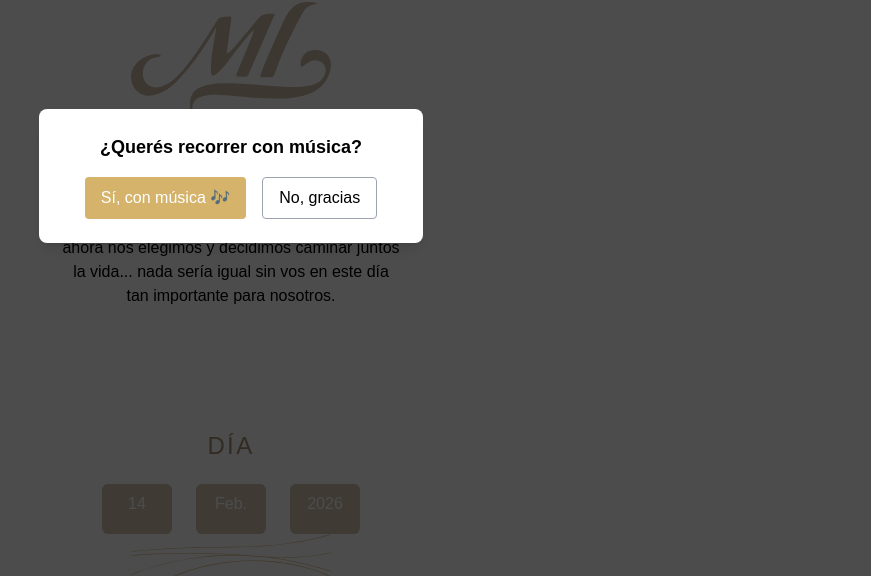
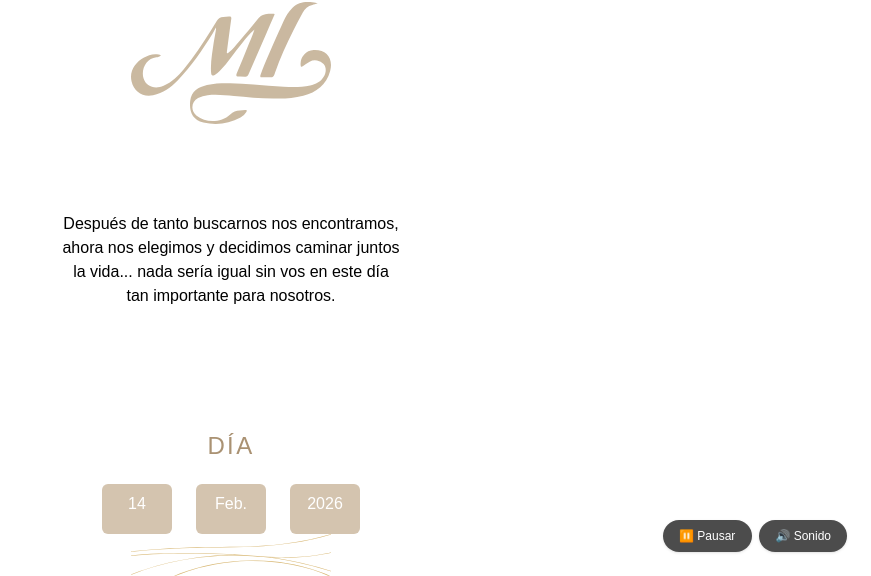
Before and after one commit to JonathanGrauberg/preinvitacion-male-lea, a Next.js app: page / in a window 1280 px wide. Shown: the part 224-800 px from the top of the page, without its empty margins (409-1280 px from the left). Built offline with nearby package versions, Linux system fonts and the light colour scheme.

Commit message:
prueba sonido con modal

```diff
--- a/src/app/page.tsx
+++ b/src/app/page.tsx
@@ -1,8 +1,7 @@
 'use client'
 import { Playfair_Display } from 'next/font/google'
 import { Great_Vibes } from 'next/font/google'
-import { useRef, useState } from 'react'
-import CalendarButton from '../../components/CalendarButton'
+import { useRef, useState, useEffect } from 'react'
 import ConfirmButton from '../../components/ConfirmButton'
 import SuggestSongButton from '../../components/SuggestSongButton'
 import InfoButton from '../../components/InfoButton'
@@ -16,82 +15,136 @@ const greatVibes = Great_Vibes({ subsets: ['latin'], weight: '400' })
 
 export default function Home() {
   const [showVestimentaText, setShowVestimentaText] = useState(false)
+
+  // === AUDIO ===
+  const audioRef = useRef<HTMLAudioElement | null>(null)
+  const [muted, setMuted] = useState(true)
   const [isPlaying, setIsPlaying] = useState(false)
-  const [showMusicModal, setShowMusicModal] = useState(true)
+  const [showTapHint, setShowTapHint] = useState(true)
 
-  const audioRef = useRef<HTMLAudioElement>(null)
+  useEffect(() => {
+    // Crear el elemento de audio una sola vez
+    const el = new Audio('/musica/audioboda.MP3')
+    el.loop = true
+    el.preload = 'auto'
+    el.muted = true          // iOS permite autoplay solo si está muted
+    // playsInline ayuda en iOS (para <video>), pero dejamos el flag por compat:
+    ;(el as any).playsInline = true
 
-  const handlePlay = async () => {
-    const el = audioRef.current
-    if (!el) return
+    audioRef.current = el
 
-    try {
-      // Mute/unmute y play en un solo try/catch.
-      // iOS a veces necesita una interacción para que esto funcione.
-      el.muted = false
-      el.volume = 1
-      await el.play()
-      setIsPlaying(true)
-      setShowMusicModal(false)
-    } catch (err) {
-      console.error("Error al intentar reproducir el audio:", err)
-      // Si el play falla, el modal se mantiene abierto
-      // para darle otra oportunidad al usuario.
+    // Intento de autoplay (muted)
+    el.play()
+      .then(() => {
+        setIsPlaying(true)
+      })
+      .catch(() => {
+        // Si ni siquiera puede reproducir en muted (raro), mostramos botón
+        setIsPlaying(false)
+      })
+
+    // Al cambiar de pestaña y volver, reintentar
+    const onVisibility = () => {
+      if (document.visibilityState === 'visible' && audioRef.current && isPlaying) {
+        audioRef.current.play().catch(() => {})
+      }
+    }
+    document.addEventListener('visibilitychange', onVisibility)
+
+    return () => {
+      document.removeEventListener('visibilitychange', onVisibility)
+      el.pause()
+      el.src = ''
+      audioRef.current = null
+    }
+  }, []) // solo al montar
+
+  // Habilita el sonido al primer gesto
+  useEffect(() => {
+    const enableSound = () => {
+      if (!audioRef.current) return
+      if (!isPlaying) {
+        audioRef.current.play().catch(() => {})
+        setIsPlaying(true)
+      }
+      // Fade-in suave del volumen
+      audioRef.current.muted = false
+      setMuted(false)
+      setShowTapHint(false)
+
+      // Quitamos listeners después del primer gesto
+      window.removeEventListener('pointerdown', enableSound)
+      window.removeEventListener('keydown', enableSound)
+      window.removeEventListener('touchend', enableSound)
+      window.removeEventListener('scroll', enableSound, { capture: true } as any)
+    }
+
+    // Cualquier gesto cuenta
+    window.addEventListener('pointerdown', enableSound, { once: true })
+    window.addEventListener('keydown', enableSound, { once: true })
+    window.addEventListener('touchend', enableSound, { once: true })
+    // En algunos navegadores, el primer scroll también vale como gesto
+    window.addEventListener('scroll', enableSound, { capture: true, once: true })
+
+    return () => {
+      window.removeEventListener('pointerdown', enableSound)
+      window.removeEventListener('keydown', enableSound)
+      window.removeEventListener('touchend', enableSound)
+      window.removeEventListener('scroll', enableSound, { capture: true } as any)
+    }
+  }, [isPlaying])
+
+  const togglePlay = async () => {
+    if (!audioRef.current) return
+    if (isPlaying) {
+      audioRef.current.pause()
+      setIsPlaying(false)
+    } else {
+      try {
+        await audioRef.current.play()
+        setIsPlaying(true)
+      } catch {}
     }
   }
 
-  const handlePlayFallback = () => {
-    handlePlay()
-    // El fallback oculta el modal si el play es exitoso
-    // y lo muestra de nuevo si falla (se maneja en el catch).
+  const toggleMute = () => {
+    if (!audioRef.current) return
+    audioRef.current.muted = !audioRef.current.muted
+    setMuted(audioRef.current.muted)
+    if (!audioRef.current.muted && !isPlaying) {
+      audioRef.current.play().catch(() => {})
+      setIsPlaying(true)
+    }
   }
 
   return (
-    <main className="min-h-screen bg-white text-white text-center flex flex-col items-center justify-center">
-      {showMusicModal && (
-        <div className="fixed inset-0 bg-black/70 z-50 flex items-center justify-center">
-          <div className="bg-white rounded-lg shadow-lg p-6 w-[90%] max-w-sm text-center">
-            <h2 className="text-lg font-semibold text-black mb-4">¿Querés recorrer con música?</h2>
-            <div className="flex justify-center gap-4">
-              <button
-                // Solo un event handler para mayor fiabilidad
-                onClick={handlePlay}
-                className="px-4 py-2 bg-doradoboda text-white rounded hover:bg-marron-100 transition"
-              >
-                Sí, con música 🎶
-              </button>
-              <button
-                onClick={() => setShowMusicModal(false)}
-                className="px-4 py-2 border border-gray-400 text-black rounded hover:bg-gray-100 transition"
-              >
-                No, gracias
-              </button>
-            </div>
-          </div>
+    <main className="min-h-screen bg-white text-white text-center flex flex-col items-center justify-center relative">
+      {/* Hint para activar sonido la 1ª vez */}
+      {showTapHint && (
+        <div className="fixed bottom-24 left-1/2 -translate-x-1/2 z-40 bg-black/70 text-white px-4 py-2 rounded-full text-sm shadow">
+          🔊 Toca la pantalla para activar el sonido
         </div>
       )}
 
-      {/* Un solo <audio>; playsInline es clave en iOS */}
-      <audio
-        ref={audioRef}
-        preload="auto"
-        loop
-        playsInline
-      >
-        <source src="/musica/audioboda.mp3" type="audio/mpeg" />
-      </audio>
+      {/* Botones flotantes de audio */}
+      <div className="fixed bottom-6 right-6 z-50 flex gap-2">
+        <button
+          onClick={togglePlay}
+          className="rounded-full bg-black/70 text-white px-4 py-2 text-xs backdrop-blur shadow hover:bg-black"
+          aria-label={isPlaying ? 'Pausar música' : 'Reproducir música'}
+        >
+          {isPlaying ? '⏸️ Pausar' : '▶️ Reproducir'}
+        </button>
+        <button
+          onClick={toggleMute}
+          className="rounded-full bg-black/70 text-white px-4 py-2 text-xs backdrop-blur shadow hover:bg-black"
+          aria-label={muted ? 'Activar sonido' : 'Silenciar'}
+        >
+          {muted ? '🔇 Silencio' : '🔊 Sonido'}
+        </button>
+      </div>
 
-      {/* Botón flotante si el play inicial falla. Este fallback es crucial. */}
-      {!showMusicModal && !isPlaying && (
-        <button
-          onClick={handlePlayFallback}
-          className="fixed bottom-4 right-4 z-40 px-4 py-2 rounded bg-doradoboda text-white shadow"
-          aria-label="Reproducir música"
-        >
-          Reproducir música 🎵
-        </button>
-      )}
-      {/* --- TU CONTENIDO TAL CUAL --- */}
+      {/* --------- TU CONTENIDO ACTUAL --------- */}
       <img src="/img/encabezado.png" alt="Anillos" className="w-full h-1600 sm:w-[200px] mb-2" />
       <p className="text-black text-xl px-20 py-20 mb-auto mt-[-6em]">Un sí para toda la vida</p>
       <img src="/icons/ML.svg" alt="Anillos" className="w-[170px] sm:w-[200px] mb-2" />
```
